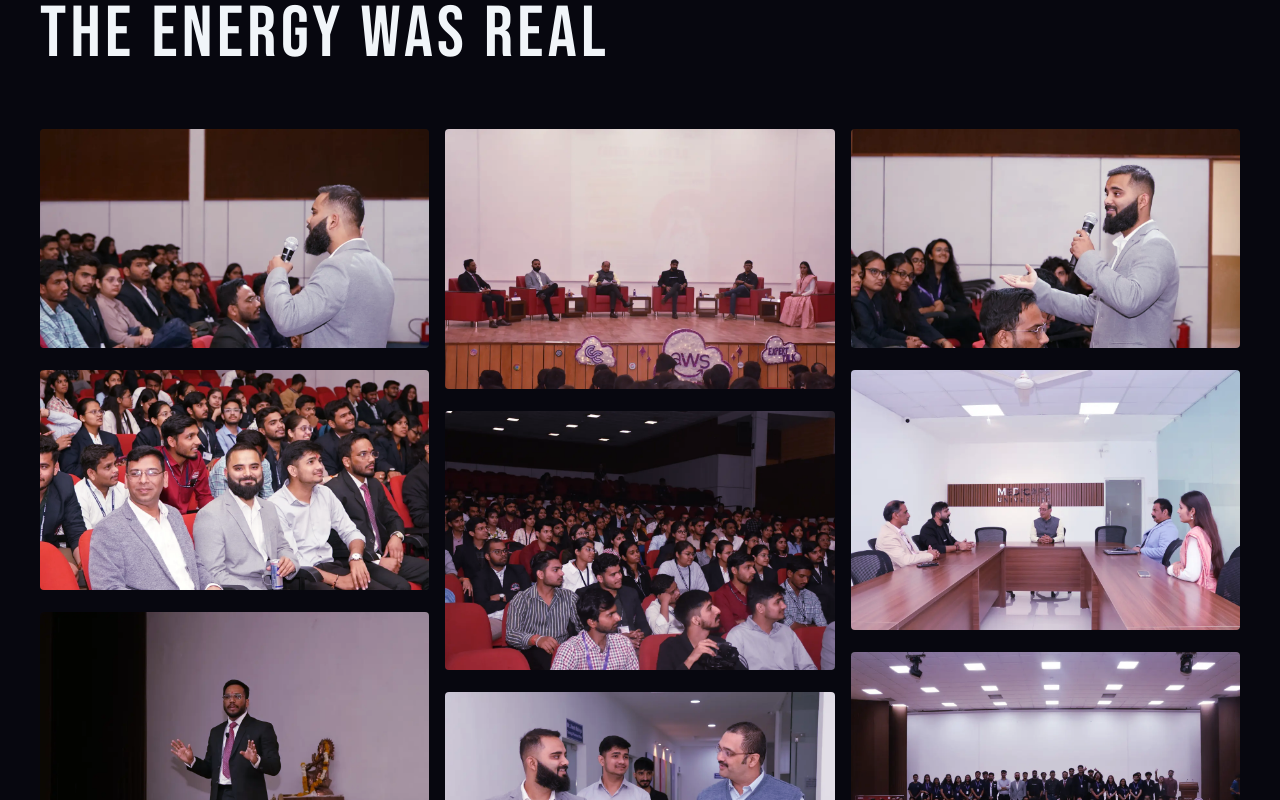
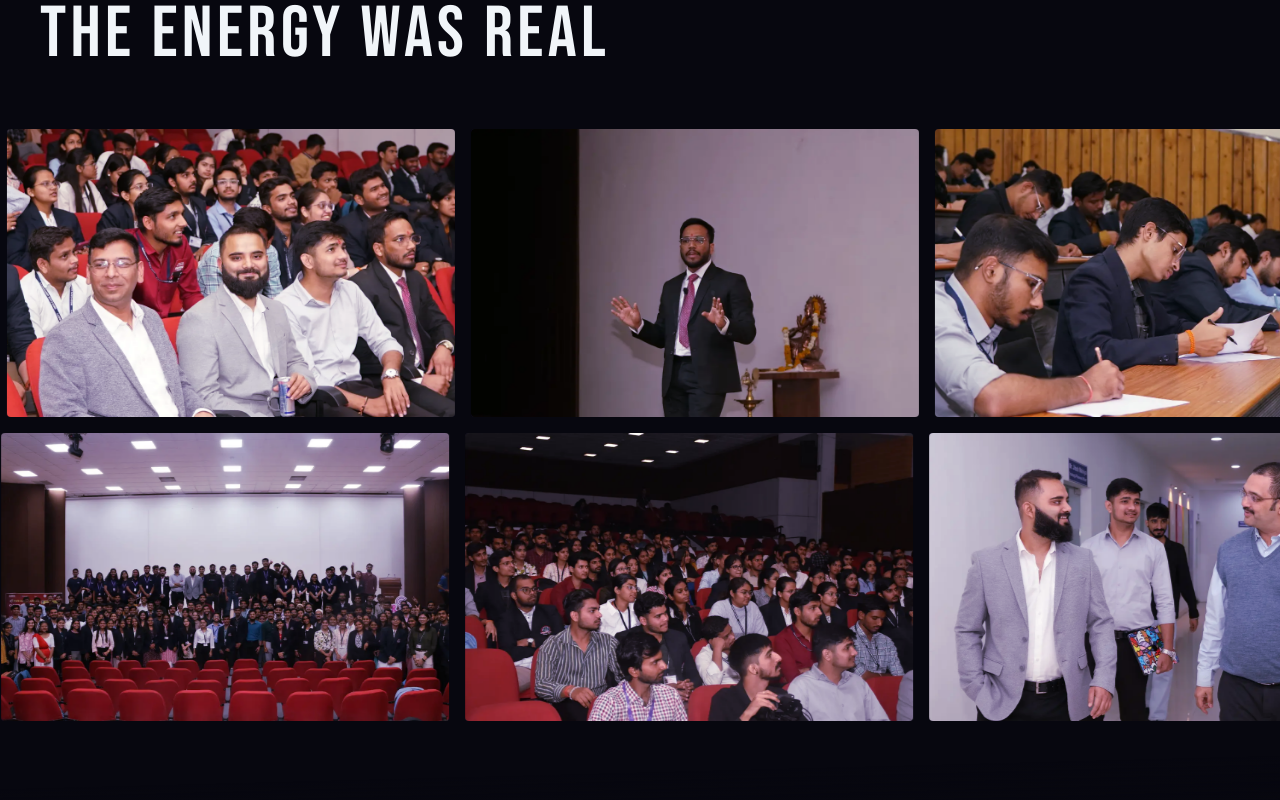
Before and after one commit to ShlokNaidu/career-catalyst-4.0, a React (Vite) app: page / in a window 1280 px wide. Shown: the part 5060-5860 px from the top of the page. Built offline with nearby package versions, Linux system fonts and the light colour scheme.

Commit message:
photo animation

```diff
--- a/src/components/GallerySection.jsx
+++ b/src/components/GallerySection.jsx
@@ -25,33 +25,38 @@ const galleryItems = [
   { id: 10, label: 'CC · Event Moment', src: img11 },
 ]
 
+const row1 = galleryItems.slice(0, 5)
+const row2 = galleryItems.slice(5, 10)
+
+const seamlessRow1 = [...row1, ...row1]
+const seamlessRow2 = [...row2, ...row2]
+
 export default function GallerySection() {
   const [lightbox, setLightbox] = useState(null)
 
   return (
-    <section className="relative py-24 md:py-32 skew-divider">
-      <div className="max-w-7xl mx-auto px-6 md:px-10">
+    <section className="relative py-24 md:py-32 skew-divider overflow-hidden flex flex-col">
+      <div className="max-w-7xl mx-auto px-6 md:px-10 w-full mb-14">
         <motion.h2
           initial={{ opacity: 0, y: 30 }}
           whileInView={{ opacity: 1, y: 0 }}
           viewport={{ once: true }}
           transition={{ duration: 0.7, ease: 'easeOut' }}
-          className="font-display text-4xl md:text-6xl lg:text-7xl uppercase tracking-[0.06em] leading-[1.05] text-[#F1F5F9] mb-14"
+          className="font-display text-4xl md:text-6xl lg:text-7xl uppercase tracking-[0.06em] leading-[1.05] text-[#F1F5F9]"
         >
           The Energy Was Real
         </motion.h2>
+      </div>
 
-        {/* Masonry grid */}
-        <div className="columns-1 sm:columns-2 lg:columns-3 gap-4">
-          {galleryItems.map((item, i) => {
-            return (
-              <motion.div
-                key={item.id}
-                initial={{ opacity: 0, y: 30 }}
-                whileInView={{ opacity: 1, y: 0 }}
-                viewport={{ once: true }}
-                transition={{ duration: 0.6, ease: 'easeOut', delay: (i % 3) * 0.1 }}
-                className="group relative w-full mb-4 bg-[#0F0F1A] rounded-sm overflow-hidden cursor-pointer inline-block"
+      {/* Marquee Rows */}
+      <div className="marquee-container gap-4">
+        {/* Row 1 */}
+        <div className="w-full">
+          <div className="animate-marquee gap-4">
+            {seamlessRow1.map((item, i) => (
+              <div
+                key={`r1-${i}`}
+                className="group relative w-72 md:w-[28rem] h-48 md:h-72 bg-[#0F0F1A] rounded-sm overflow-hidden cursor-pointer shrink-0"
                 onClick={() => setLightbox(item)}
               >
                 <img
@@ -59,19 +64,46 @@ export default function GallerySection() {
                   alt={item.label}
                   loading="lazy"
                   decoding="async"
-                  className="w-full h-auto block transform group-hover:scale-105 transition-transform duration-700 ease-out"
+                  className="w-full h-full object-cover block transform group-hover:scale-105 transition-transform duration-700 ease-out"
                 />
                 <div className="absolute inset-0 bg-[#7C3AED]/20 group-hover:bg-transparent transition-colors duration-300 mix-blend-overlay" />
 
-                {/* Hover label */}
                 <div className="absolute bottom-0 left-0 right-0 p-4 opacity-0 group-hover:opacity-100 transition-opacity duration-300 bg-gradient-to-t from-black/80 to-transparent">
                   <span className="font-mono-accent text-xs tracking-[0.12em] text-[#A78BFA] uppercase">
                     {item.label}
                   </span>
                 </div>
-              </motion.div>
-            )
-          })}
+              </div>
+            ))}
+          </div>
+        </div>
+
+        {/* Row 2 */}
+        <div className="w-full">
+          <div className="animate-marquee-reverse gap-4">
+            {seamlessRow2.map((item, i) => (
+              <div
+                key={`r2-${i}`}
+                className="group relative w-72 md:w-[28rem] h-48 md:h-72 bg-[#0F0F1A] rounded-sm overflow-hidden cursor-pointer shrink-0"
+                onClick={() => setLightbox(item)}
+              >
+                <img
+                  src={item.src}
+                  alt={item.label}
+                  loading="lazy"
+                  decoding="async"
+                  className="w-full h-full object-cover block transform group-hover:scale-105 transition-transform duration-700 ease-out"
+                />
+                <div className="absolute inset-0 bg-[#7C3AED]/20 group-hover:bg-transparent transition-colors duration-300 mix-blend-overlay" />
+
+                <div className="absolute bottom-0 left-0 right-0 p-4 opacity-0 group-hover:opacity-100 transition-opacity duration-300 bg-gradient-to-t from-black/80 to-transparent">
+                  <span className="font-mono-accent text-xs tracking-[0.12em] text-[#A78BFA] uppercase">
+                    {item.label}
+                  </span>
+                </div>
+              </div>
+            ))}
+          </div>
         </div>
       </div>
 
--- a/src/index.css
+++ b/src/index.css
@@ -104,6 +104,40 @@
   cursor: pointer;
 }
 
+/* ── Marquee Animations ───────────────────────────── */
+@keyframes marquee {
+  0% { transform: translateX(0%); }
+  100% { transform: translateX(-50%); }
+}
+
+@keyframes marquee-reverse {
+  0% { transform: translateX(-50%); }
+  100% { transform: translateX(0%); }
+}
+
+.animate-marquee {
+  animation: marquee 35s linear infinite;
+  display: flex;
+  width: max-content;
+}
+
+.animate-marquee-reverse {
+  animation: marquee-reverse 35s linear infinite;
+  display: flex;
+  width: max-content;
+}
+
+.marquee-container {
+  display: flex;
+  flex-direction: column;
+  overflow: hidden;
+}
+
+.marquee-container:hover .animate-marquee,
+.marquee-container:hover .animate-marquee-reverse {
+  animation-play-state: paused;
+}
+
 /* ── Skewed Section Divider ───────────────────────── */
 .skew-divider {
   position: relative;
```
